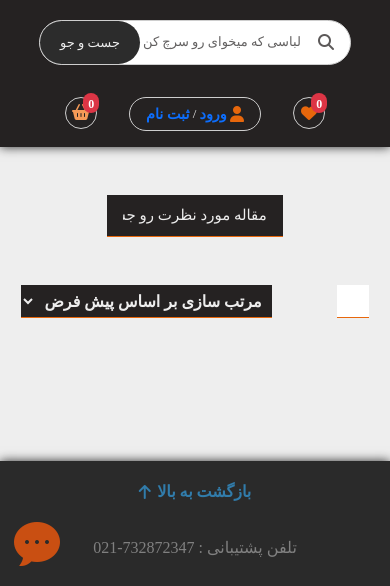
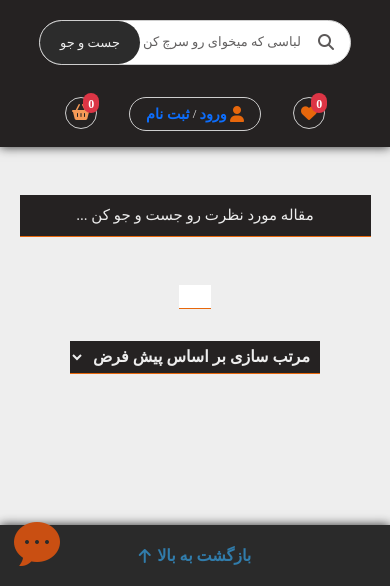
Before and after one commit to zjahanara80/clothing-store, a website with bundled scripts: page frontend/articles.html in a window 390 px wide. Shown: the part 242-828 px from the top of the page. Built offline with nearby package versions, Linux system fonts and the light colour scheme; no server answers.

Commit message:
fix : make article responsive

```diff
--- a/frontend/scss/moduls/_responsive.scss
+++ b/frontend/scss/moduls/_responsive.scss
@@ -516,7 +516,7 @@
     height: 330px;
   }
   .main-category__box-img .main-item {
-   object-fit: cover;
+    object-fit: cover;
   }
   .main-category__menu {
     gap: 2rem !important;
@@ -682,6 +682,21 @@
   }
   .main-offer__left-img {
     width: 70% !important;
+  }
+
+  .input-wrapper {
+    margin: 3rem auto;
+    input {
+      width: 90%;
+    }
+  }
+  .top-details {
+    flex-direction: column;
+    align-items: center;
+    gap: 2rem;
+  }
+  .article-sug {
+    margin-top: 7rem !important;
   }
 
   // main-articles
```
Also changed, not shown: frontend/css/articleDetails.css, frontend/css/articles.css, frontend/css/cart.css, frontend/css/favorite.css, frontend/css/index.css, frontend/css/productDetails.css, frontend/css/products.css, frontend/css/register.css, frontend/css/ticket.css, 9 other files.
